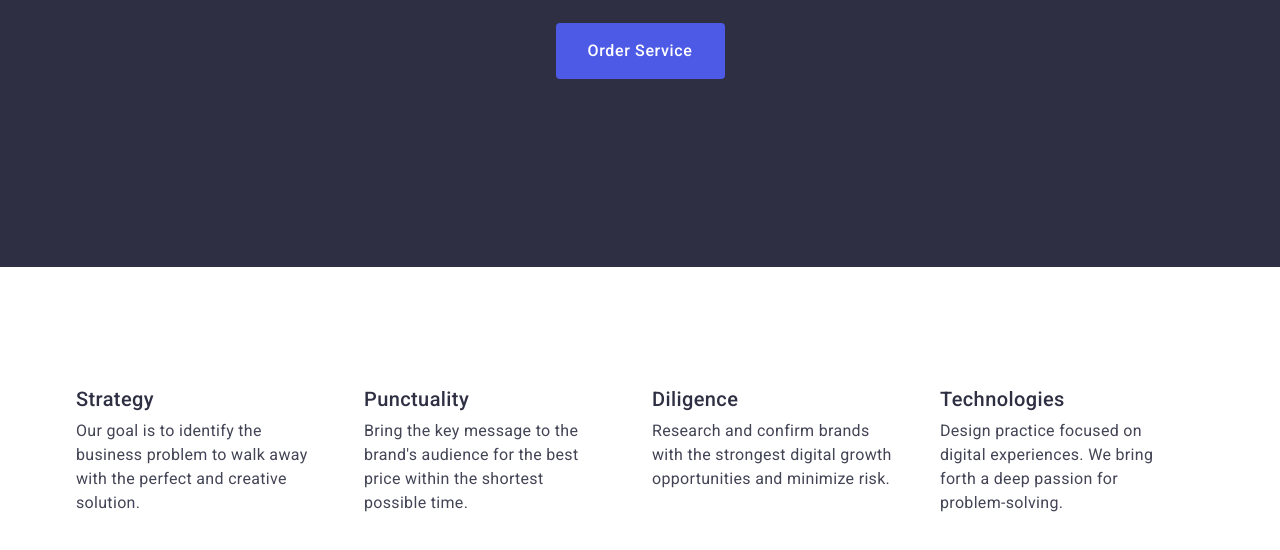
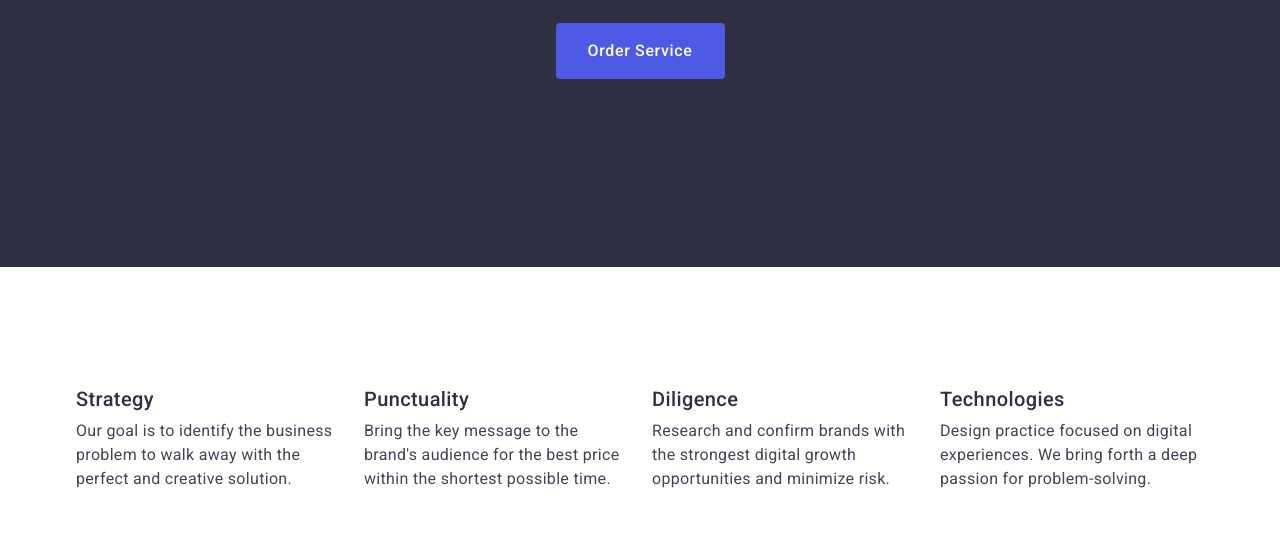
Before and after one commit to Andriyg911/goit-markup-hw-03, a plain HTML site: page index.html in a window 1280 px wide. Shown: the part 406-956 px from the top of the page. Drawn offline with nearby package versions, Linux system fonts and the light colour scheme.

Commit message:
Add files via upload

```diff
--- a/css/styles.css
+++ b/css/styles.css
@@ -184,7 +184,7 @@ border-radius: 4px;
   /* width: calc((100% - 24px * 3) / 4);  */
   width: calc((100% - 72px) / 4);
   gap: 24px;
-  margin-right: 24px;
+  /* margin-right: 24px;*/
 }
 .fo {
   margin-right: 0;
```
